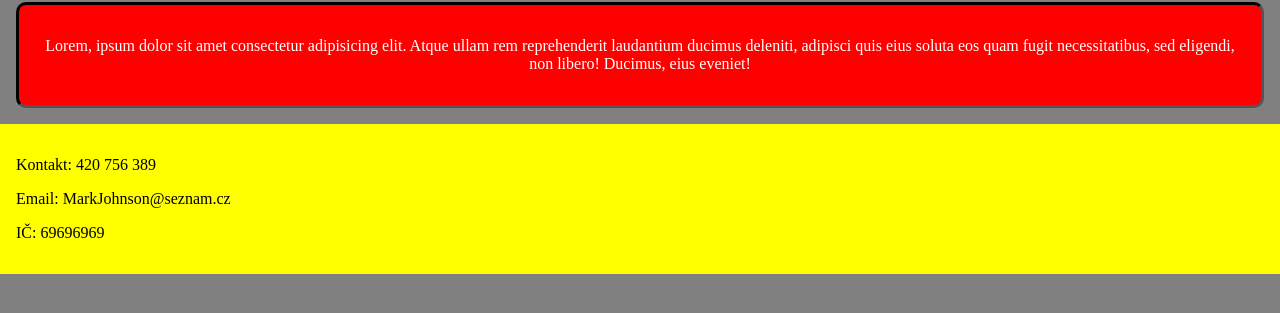
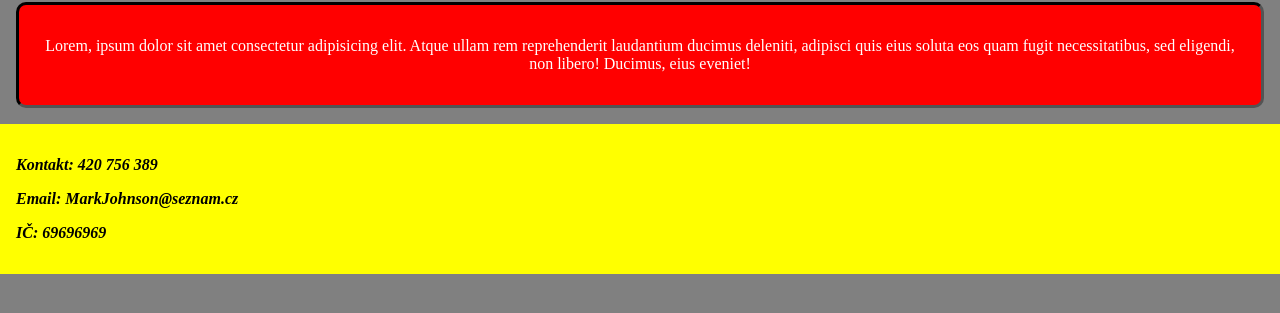
Before and after one commit to dullsasha/Sasovo_Stranka, a plain HTML site: page index.html in a window 1280 px wide. Shown: the part 391-704 px from the top of the page. Drawn offline with Linux system fonts and the light colour scheme.

Commit message:
Druha_Stranka

```diff
--- a/styl.css
+++ b/styl.css
@@ -52,4 +52,6 @@ footer{
     padding: 16px;
     width: auto;
     height: auto;
+    font-style: oblique;
+    font-weight: bold;
 }
```
